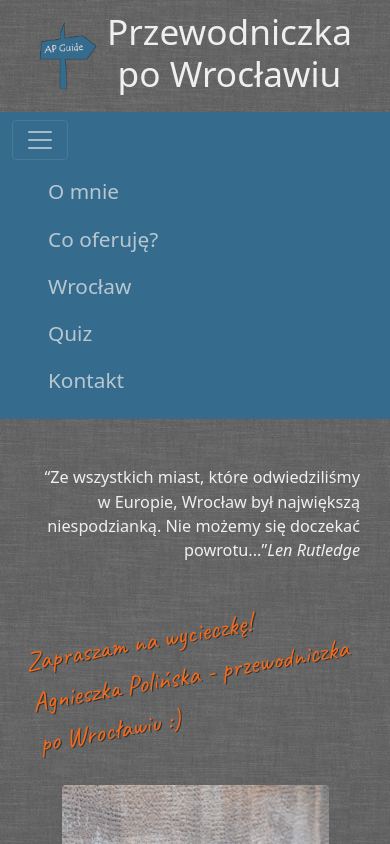
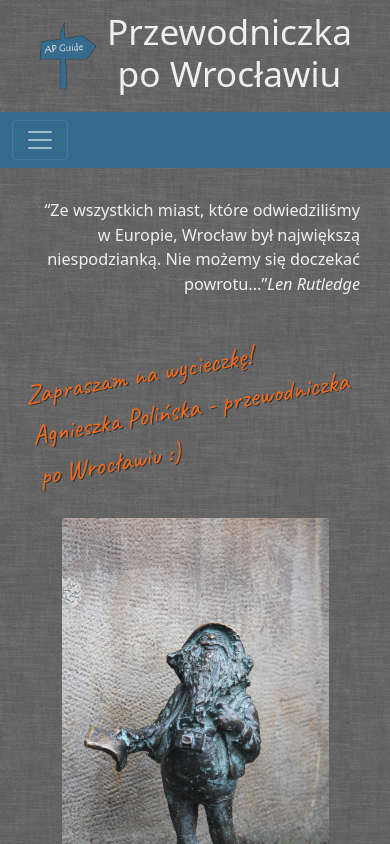
Before and after one commit to agapoli89/WroGuide-update, a React (Create React App) app: page / in a window 390 px wide. Shown: the top 844 px of the page. Built offline with nearby package versions, Linux system fonts and the light colour scheme.

Commit message:
Toggle mobile menu

```diff
--- a/src/Components/Navigation/Menu.jsx
+++ b/src/Components/Navigation/Menu.jsx
@@ -1,17 +1,25 @@
+import { useState } from 'react';
+import {useMediaQuery} from 'react-responsive';
+
 import './Menu.scss';
 
 const Menu = () => {
+    const [isMenuVisible, setIsMenuVisible] = useState(false);
+    const isNotMobileMenu = useMediaQuery({ query: '(min-width:576px)' });
+
+    const toggleMenu = () => setIsMenuVisible(prev => !prev);
+
     return (
         <aside className="menu">
             <nav className="navbar navbar-dark menu__toggler">
                 <div className="container-fluid">
-                    <button className="navbar-toggler" type="button" data-bs-toggle="collapse" data-bs-target="#navbarToggleExternalContent" aria-controls="navbarToggleExternalContent" aria-expanded="false" aria-label="Toggle navigation">
+                    <button className="navbar-toggler" type="button" data-bs-toggle="collapse" data-bs-target="#navbarToggleExternalContent" aria-controls="navbarToggleExternalContent" aria-expanded="false" aria-label="Toggle navigation" onClick={toggleMenu}>
                         <span className="navbar-toggler-icon"></span>
                     </button>
                 </div>
             </nav>
-            <ul className="collapse show menu__list" id="navbarToggleExternalContent">
-                <li class="nav-item">
+            <ul className={`collapse ${isNotMobileMenu | isMenuVisible && 'show'} menu__list`} id="navbarToggleExternalContent">
+                <li className="nav-item">
 					<a className="nav-link menu__link" id="about-me" href="#">O mnie</a>
 				</li>
 				<li className="nav-item">
```
